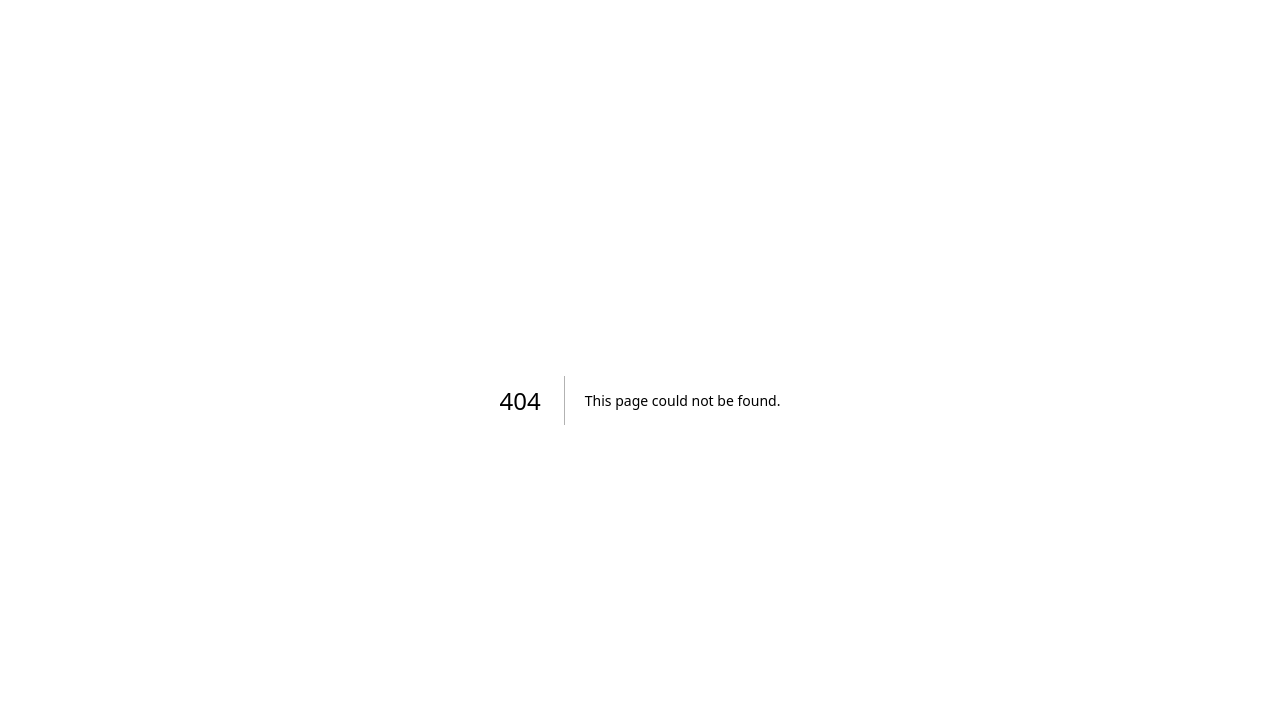
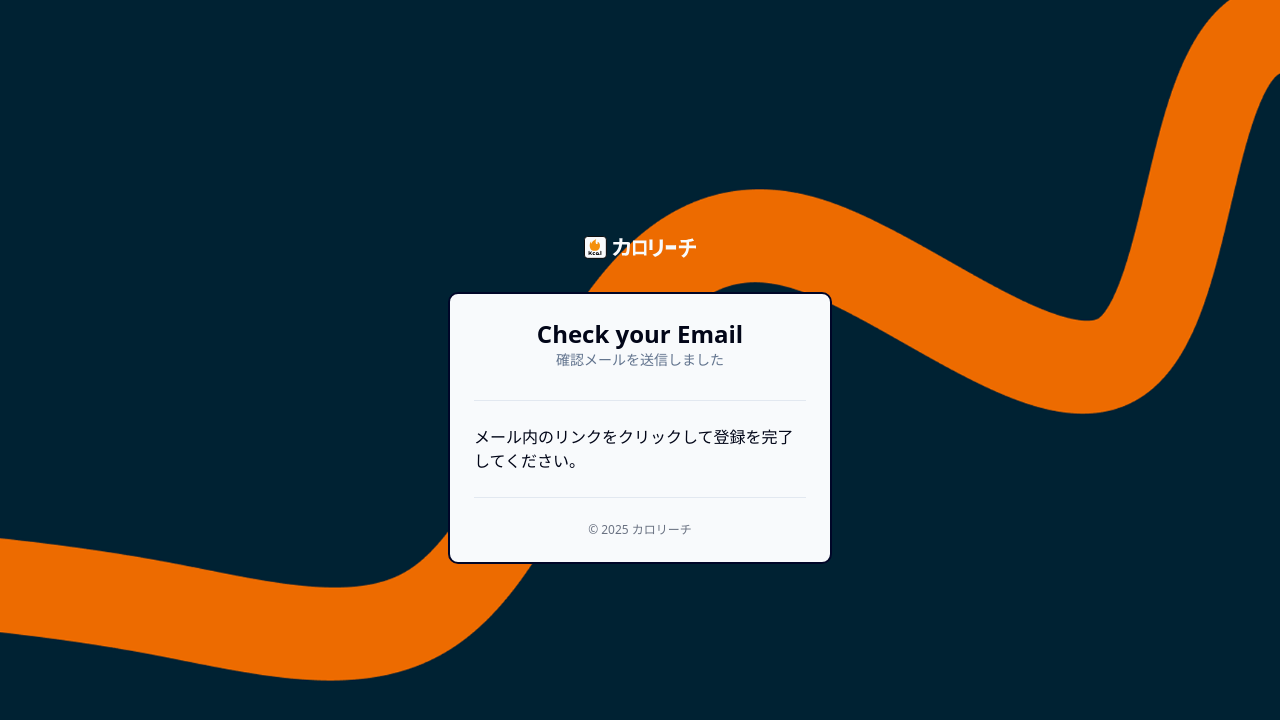
Before and after one commit to Arilifecom/caloreach, a Next.js app: page /auth/mailnotice in a window 1280 px wide. Before the commit this address had no page. Shown: the top 720 px of the page. Built offline with nearby package versions, Linux system fonts and the light colour scheme.

Commit message:
Create mail notification page

```diff
--- /dev/null
+++ b/src/app/auth/_components/EmailSentNotice.tsx
@@ -0,0 +1,36 @@
+import { PageHeader, VerticalLine } from "@/components";
+import { SiteLogo } from "@/components/icons";
+import { CardContent, CardWithShadow } from "@/components/ui";
+import { memo } from "react";
+
+interface EmailSentNoticeProps {
+  title: string;
+  description: string;
+  body: string;
+}
+
+const Component = ({ title, description, body }: EmailSentNoticeProps) => {
+  return (
+    <>
+      <SiteLogo className="w-28" />
+      <CardWithShadow className="relative w-full max-w-sm bg-primary-foreground">
+        <div className="text-center px-6">
+          <PageHeader title={title} description={description} />
+        </div>
+        <VerticalLine className="px-6" />
+        <CardContent>
+          <div>
+            <p>{body}</p>
+          </div>
+        </CardContent>
+        <VerticalLine className="px-6" />
+        <p className="text-xs text-gray-500 mx-auto">
+          © {new Date().getFullYear()} カロリーチ
+        </p>
+      </CardWithShadow>
+    </>
+  );
+};
+
+const EmailSentNotice = memo(Component);
+export { EmailSentNotice };
--- a/src/app/auth/_components/SignUpForm.tsx
+++ b/src/app/auth/_components/SignUpForm.tsx
@@ -1,5 +1,4 @@
 "use client";
-
 import { signup } from "@/actions/auth";
 import { loginGoogle } from "@/actions/auth/login";
 import { signupDefaultstValues } from "@/app/auth/_components/_constant";
@@ -17,11 +16,13 @@ import {
 } from "@/components/ui";
 import { zodResolver } from "@hookform/resolvers/zod";
 import Link from "next/link";
+import { useRouter } from "next/navigation";
 import { useState } from "react";
 import { useForm } from "react-hook-form";
 
 export const SignupForm = () => {
   const [errorMessage, setErrorMessage] = useState<string>("");
+  const router = useRouter();
 
   const {
     reset,
@@ -41,6 +42,8 @@ export const SignupForm = () => {
       await signup(formData);
 
       reset();
+      //go to mailnotice UI page
+      router.push("/auth/mailnotice?type=verify");
     } catch (error) {
       console.error(error);
       setErrorMessage("登録に失敗しました");
--- a/src/app/auth/_components/index.ts
+++ b/src/app/auth/_components/index.ts
@@ -1,3 +1,4 @@
 export * from "./SignUpForm";
 export * from "./ButtonWithGooleIcon";
 export * from "./LogInForm";
+export * from "./EmailSentNotice";
--- /dev/null
+++ b/src/app/auth/mailnotice/page.tsx
@@ -0,0 +1,30 @@
+import { EmailSentNotice } from "@/app/auth/_components";
+import { use } from "react";
+
+type MailNoticePageProps = {
+  searchParams: { type?: string };
+};
+
+export default function MailNoticePage({ searchParams }: MailNoticePageProps) {
+  const params = use(Promise.resolve(searchParams));
+
+  switch (params.type) {
+    case "verify":
+    default:
+      return (
+        <EmailSentNotice
+          title="Check your Email"
+          description="確認メールを送信しました"
+          body="メール内のリンクをクリックして登録を完了してください。"
+        />
+      );
+    case "reset":
+      return (
+        <EmailSentNotice
+          title="Reset your password"
+          description="パスワードをお忘れですか？"
+          body="登録したメールアドレスを入力してください。パスワードリセット用のリンクをお送りします。"
+        />
+      );
+  }
+}
```
